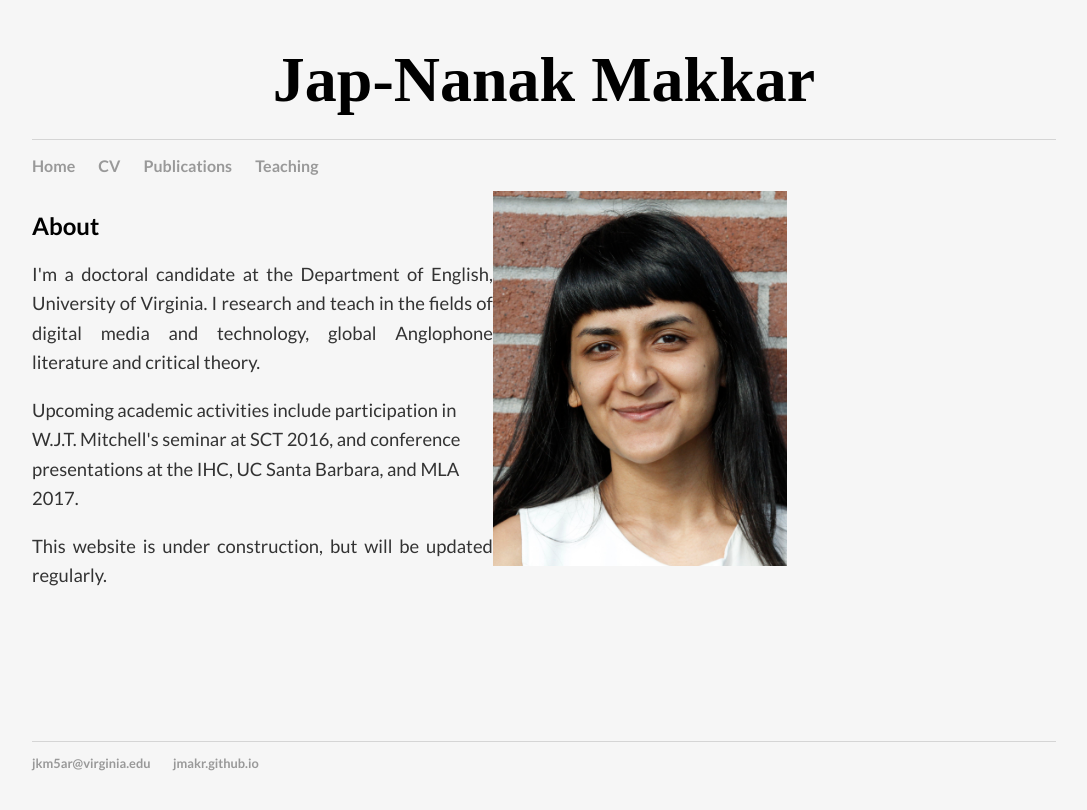
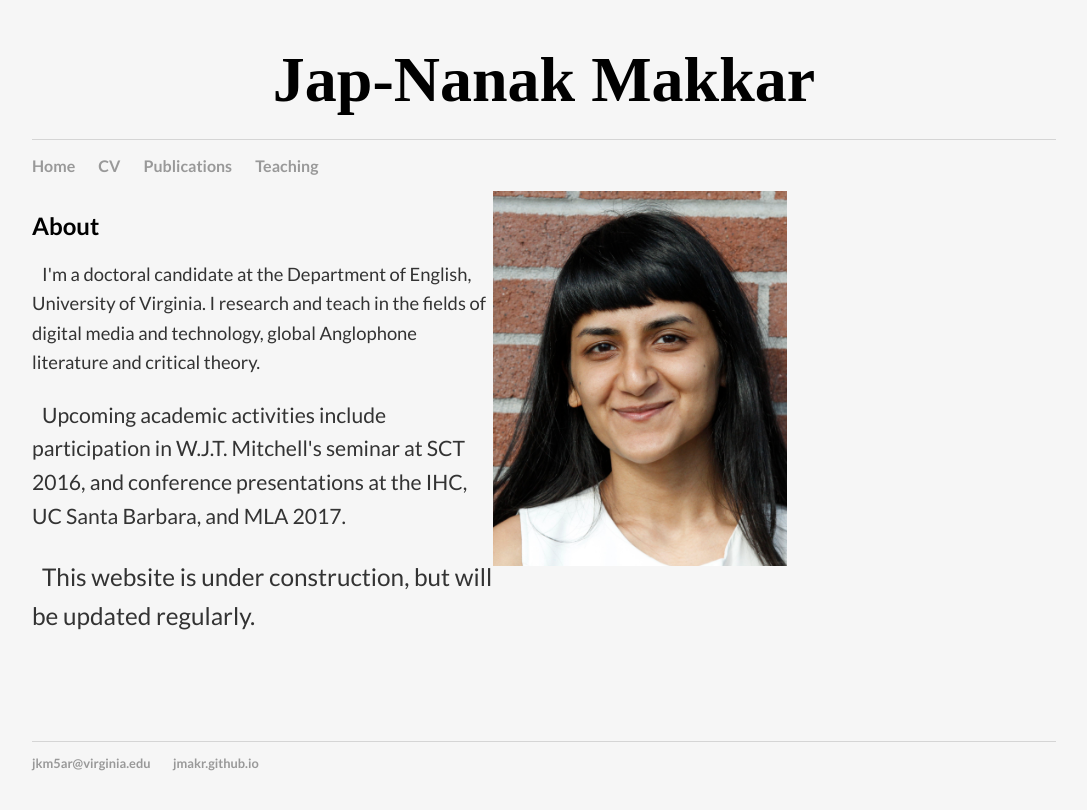
Before and after one commit to jmakr/jmakr.github.io, a Jekyll site: the page built from index.html, in a window 1280 px wide. Shown: the top 810 px of the page, without its empty margins (96-1183 px from the left). Built offline with Jekyll 4.4.1, drawn with Linux system fonts in a browser that asks for light colours.

Commit message:
Update index.html

```diff
--- a/index.html
+++ b/index.html
@@ -8,11 +8,11 @@
 
 
 	<h2>About</h2>
-	<p align="justify">I'm a doctoral candidate at the Department of English, University of Virginia.
+	<p2 align="justify">I'm a doctoral candidate at the Department of English, University of Virginia.
 	I research and teach in the fields of digital media and technology, global Anglophone literature and critical theory. </p>
-	<p align="jutify">Upcoming academic activities include participation in W.J.T. Mitchell's seminar at SCT 2016, and conference presentations at the IHC, UC Santa Barbara, and MLA 2017. </p>
+	<p2 align="jutify">Upcoming academic activities include participation in W.J.T. Mitchell's seminar at SCT 2016, and conference presentations at the IHC, UC Santa Barbara, and MLA 2017. </p>
 
-	<p align="justify">This website is under construction, but will be updated regularly.</p>
+	<p2 align="justify">This website is under construction, but will be updated regularly.</p>
 
 </div>
 
```
